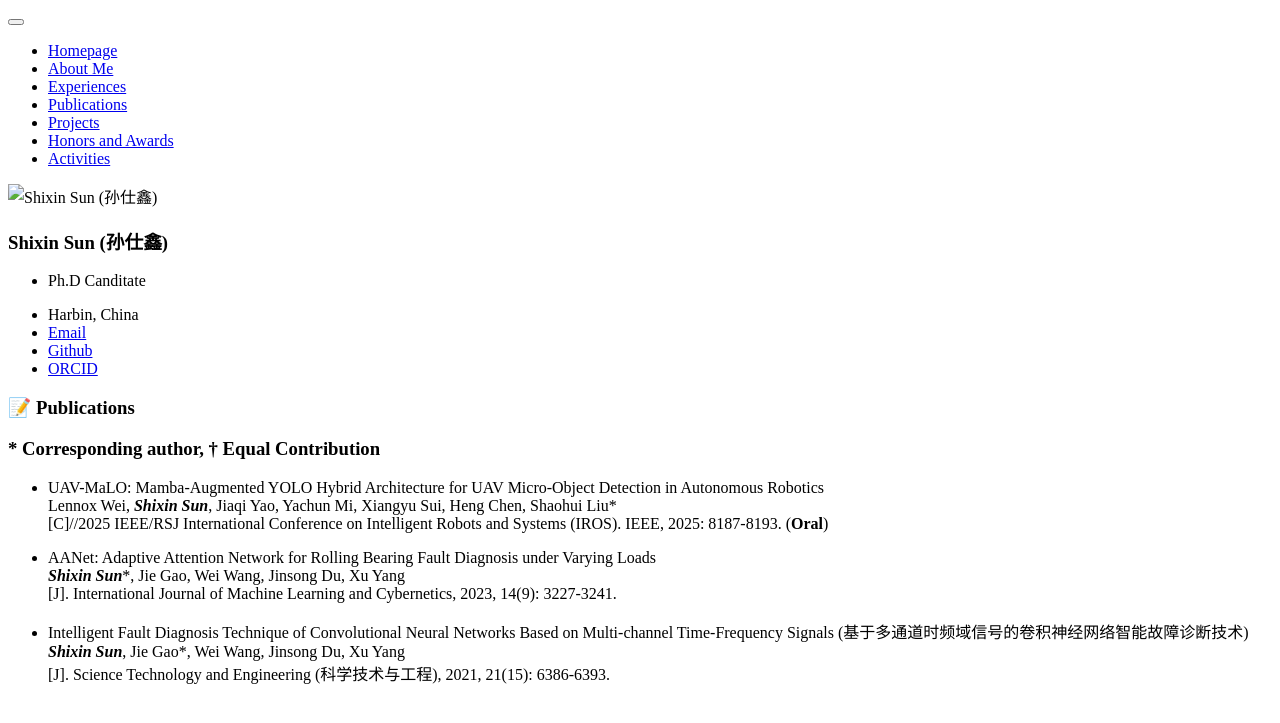
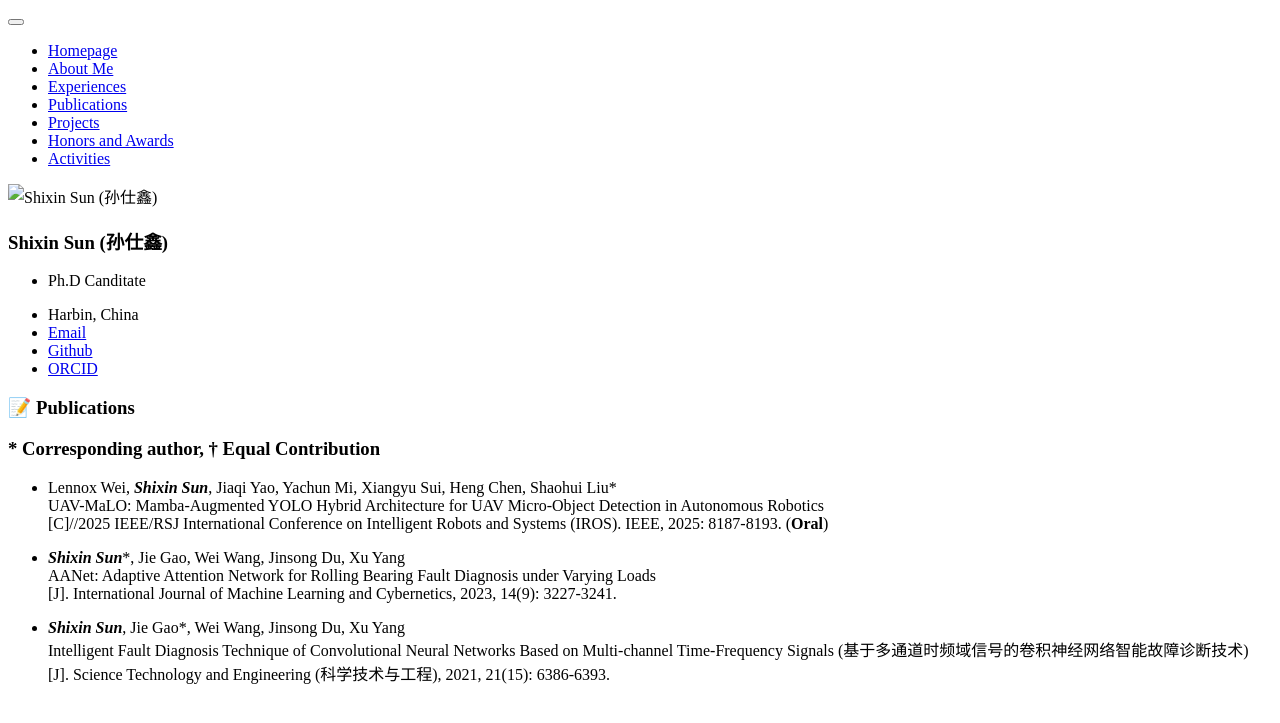
Before and after one commit to ShixinSUN94/shixinsun94.github.io, a Jekyll site: the page built from _pages/includes/3.pub.md, in a window 1280 px wide. Shown: the top 723 px of the page. Built offline with Jekyll 4.4.1, drawn with Linux system fonts in a browser that asks for light colours; our own code applies the rules of GitHub Pages for plain Markdown files.

Commit message:
Update 3.pub.md

```diff
--- a/_pages/includes/3.pub.md
+++ b/_pages/includes/3.pub.md
@@ -1,14 +1,14 @@
 # 📝 Publications
 ### * Corresponding author, † Equal Contribution
 
-- UAV-MaLO: Mamba-Augmented YOLO Hybrid Architecture for UAV Micro-Object Detection in Autonomous Robotics
-  Lennox Wei, ***Shixin Sun***, Jiaqi Yao, Yachun Mi, Xiangyu Sui, Heng Chen, Shaohui Liu*
+- Lennox Wei, ***Shixin Sun***, Jiaqi Yao, Yachun Mi, Xiangyu Sui, Heng Chen, Shaohui Liu*
+  UAV-MaLO: Mamba-Augmented YOLO Hybrid Architecture for UAV Micro-Object Detection in Autonomous Robotics
   [C]//2025 IEEE/RSJ International Conference on Intelligent Robots and Systems (IROS). IEEE, 2025: 8187-8193. (**Oral**)
 
-- AANet: Adaptive Attention Network for Rolling Bearing Fault Diagnosis under Varying Loads
-  ***Shixin Sun****, Jie Gao, Wei Wang, Jinsong Du, Xu Yang
+- ***Shixin Sun****, Jie Gao, Wei Wang, Jinsong Du, Xu Yang
+  AANet: Adaptive Attention Network for Rolling Bearing Fault Diagnosis under Varying Loads
   [J]. International Journal of Machine Learning and Cybernetics, 2023, 14(9): 3227-3241.
 
-- Intelligent Fault Diagnosis Technique of Convolutional Neural Networks Based on Multi-channel Time-Frequency Signals (基于多通道时频域信号的卷积神经网络智能故障诊断技术)
-  ***Shixin Sun***, Jie Gao*, Wei Wang, Jinsong Du, Xu Yang
+- ***Shixin Sun***, Jie Gao*, Wei Wang, Jinsong Du, Xu Yang
+  Intelligent Fault Diagnosis Technique of Convolutional Neural Networks Based on Multi-channel Time-Frequency Signals (基于多通道时频域信号的卷积神经网络智能故障诊断技术)
   [J]. Science Technology and Engineering (科学技术与工程), 2021, 21(15): 6386-6393.
```
